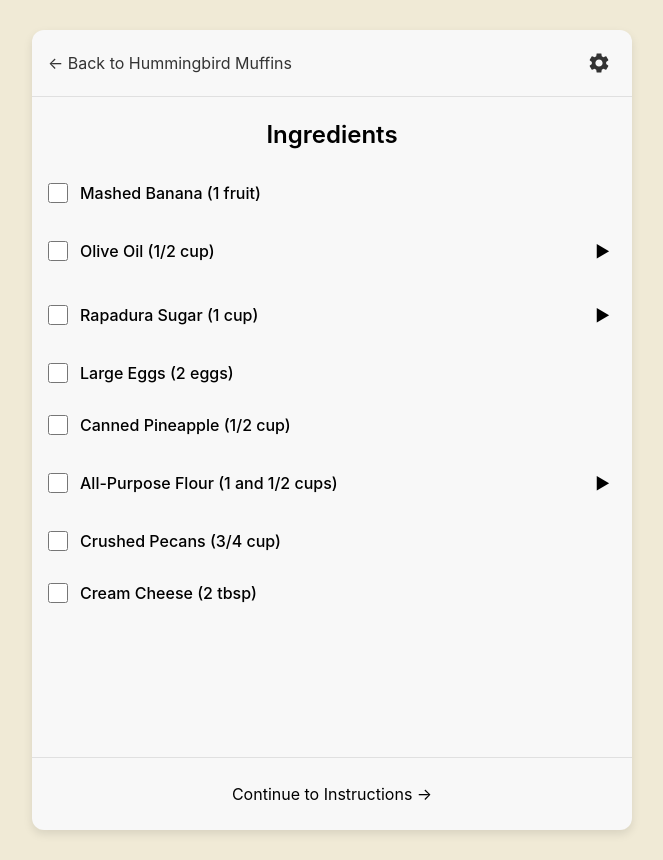
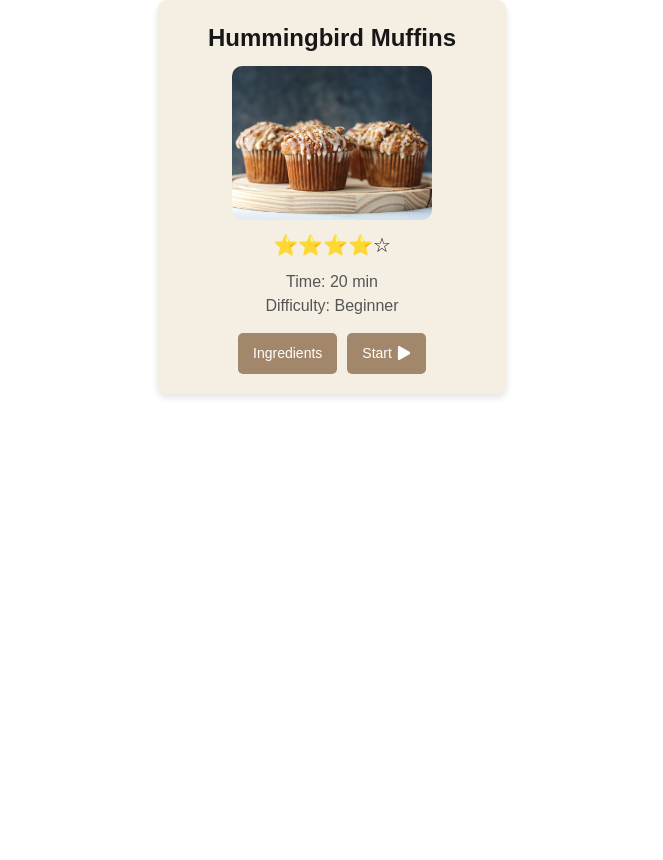
Before and after one commit to daniyal-dawood-ut/CS378-Project-V2, a Next.js app in the folder cs378-project/: page / in a window 1280 px wide. Shown: the whole page, without its empty margins (308-971 px from the left). After the commit the page ends 800 px from the top, so only its background shows below. Built offline with nearby package versions, Linux system fonts and the light colour scheme.

Commit message:
added start recipe

```diff
--- a/cs378-project/src/app/page.tsx
+++ b/cs378-project/src/app/page.tsx
@@ -1,79 +1,56 @@
-// src/app/page.tsx
-"use client"
+"use client";
 
 import { useState } from 'react';
 import RecipeStep from '../components/RecipeStep';
 import Ingredients from '../components/Ingredients';
-import styles from '../styles/page.module.css';
+import StartRecipe from '../components/StartRecipe';
 
-// Sample recipe data
-const recipeSteps = [
-  {
-    id: 1,
-    title: "Mix ingredients",
-    description: "In a medium bowl, stir together the bananas, pineapple, sugar, butter, milk, and egg. Set aside.",
-    imageUrl: "/images/mix-ingredients.jpg", // Replace with your image path
-    timerDuration: 92 // 1 min 32 sec
-  },
-  {
-    id: 2,
-    title: "Combine dry ingredients",
-    description: "In a large bowl, combine flour, baking powder, baking soda, salt, and cinnamon.",
-    imageUrl: "/images/dry-ingredients.jpg" // Replace with your image path
-  },
-  // Add more steps as needed
-];
+const Page = () => {
+  const [currentStep, setCurrentStep] = useState<"ingredients" | "step" | "none">("none");
 
-export default function Home() {
-  const [currentView, setCurrentView] = useState<'ingredients' | 'steps'>('ingredients');
-  const [currentStepIndex, setCurrentStepIndex] = useState(0);
-
-  const currentStep = recipeSteps[currentStepIndex];
-  const totalSteps = recipeSteps.length;
-
-  const handleNext = () => {
-    if (currentStepIndex < totalSteps - 1) {
-      setCurrentStepIndex(currentStepIndex + 1);
-    }
+  const handleShowIngredients = () => {
+    setCurrentStep("ingredients");
   };
 
-  const handlePrevious = () => {
-    if (currentStepIndex > 0) {
-      setCurrentStepIndex(currentStepIndex - 1);
-    }
-  };
-
-  const handleFlip = () => {
-    // Implement flip functionality if needed
-    console.log("Flip card");
+  const handleStartRecipe = () => {
+    setCurrentStep("step");
   };
 
   const handleContinueToInstructions = () => {
-    setCurrentView('steps');
+    setCurrentStep("step");
+  };
+
+  // Sample data for RecipeStep
+  const recipeStepData = {
+    stepNumber: 1,
+    totalSteps: 5,
+    title: "Prepare the Muffin Batter",
+    description: "Mix all the dry ingredients together and then add the wet ingredients.",
+    imageUrl: "/images/step1.jpg",
   };
 
   return (
-    <div className={styles.container}>
-      {currentView === 'ingredients' ? (
+    <div>
+      <StartRecipe
+        onStart={handleStartRecipe}
+        onShowIngredients={handleShowIngredients}
+      />
+
+      {currentStep === "ingredients" && (
         <Ingredients onContinueToInstructions={handleContinueToInstructions} />
-      ) : (
-        <>
-          <h1 className={styles.title}>Hummingbird Muffins</h1>
-          <div className={styles.stepWrapper}>
-            <RecipeStep
-              stepNumber={currentStep.id}
-              totalSteps={totalSteps}
-              title={currentStep.title}
-              description={currentStep.description}
-              imageUrl={currentStep.imageUrl}
-              timerDuration={currentStep.timerDuration}
-              onNext={handleNext}
-              onPrevious={handlePrevious}
-              onFlip={handleFlip}
-            />
-          </div>
-        </>
+      )}
+
+      {currentStep === "step" && (
+        <RecipeStep
+          stepNumber={recipeStepData.stepNumber}
+          totalSteps={recipeStepData.totalSteps}
+          title={recipeStepData.title}
+          description={recipeStepData.description}
+          imageUrl={recipeStepData.imageUrl}
+        />
       )}
     </div>
   );
-}
+};
+
+export default Page;
--- /dev/null
+++ b/cs378-project/src/components/StartRecipe.module.css
@@ -0,0 +1,62 @@
+.container {
+    text-align: center;
+    background-color: #f5efe3;
+    padding: 20px;
+    border-radius: 10px;
+    max-width: 350px;
+    margin: auto;
+    box-shadow: 0px 4px 6px rgba(0, 0, 0, 0.1);
+  }
+
+  .title {
+    font-size: 24px;
+    font-weight: bold;
+    margin-bottom: 10px;
+  }
+
+  .imageWrapper {
+    display: flex;
+    justify-content: center;
+    margin: 10px 0;
+  }
+
+  .image {
+    border-radius: 10px;
+  }
+
+  .rating {
+    font-size: 20px;
+    margin: 10px 0;
+  }
+
+  .time, .difficulty {
+    font-size: 16px;
+    color: #555;
+  }
+
+  .buttons {
+    display: flex;
+    justify-content: center;
+    gap: 10px;
+    margin-top: 15px;
+  }
+
+  .ingredientsButton, .startButton {
+    background-color: #a3876a;
+    color: white;
+    border: none;
+    padding: 10px 15px;
+    border-radius: 5px;
+    cursor: pointer;
+    font-size: 14px;
+  }
+
+  .startButton {
+    display: flex;
+    align-items: center;
+    gap: 5px;
+  }
+
+  .ingredientsButton:hover, .startButton:hover {
+    background-color: #8b6e58;
+  }
--- /dev/null
+++ b/cs378-project/src/components/StartRecipe.tsx
@@ -0,0 +1,40 @@
+import React from "react";
+import styles from "./StartRecipe.module.css";
+import Image from "next/image";
+import { FaPlay } from "react-icons/fa";
+
+// Define the prop types
+interface StartRecipeProps {
+  onStart: () => void;
+  onShowIngredients: () => void;
+}
+
+const StartRecipe: React.FC<StartRecipeProps> = ({ onStart, onShowIngredients }) => {
+  return (
+    <div className={styles.container}>
+      <h1 className={styles.title}>Hummingbird Muffins</h1>
+      <div className={styles.imageWrapper}>
+        <Image
+          src="/images/hummingbird_muffins.jpg"
+          alt="Hummingbird Muffins"
+          width={200}
+          height={200}
+          className={styles.image}
+        />
+      </div>
+      <div className={styles.rating}>
+        ⭐⭐⭐⭐☆
+      </div>
+      <p className={styles.time}>Time: 20 min</p>
+      <p className={styles.difficulty}>Difficulty: Beginner</p>
+      <div className={styles.buttons}>
+        <button className={styles.ingredientsButton} onClick={onShowIngredients}>Ingredients</button>
+        <button className={styles.startButton} onClick={onStart}>
+          Start <FaPlay />
+        </button>
+      </div>
+    </div>
+  );
+};
+
+export default StartRecipe;
```
Also changed, not shown: cs378-project/package.json (+6 -5 lines), cs378-project/public/images/hummingbird_muffins.jpg (added), 1 other file (tests, documents, lock files or other folders).
